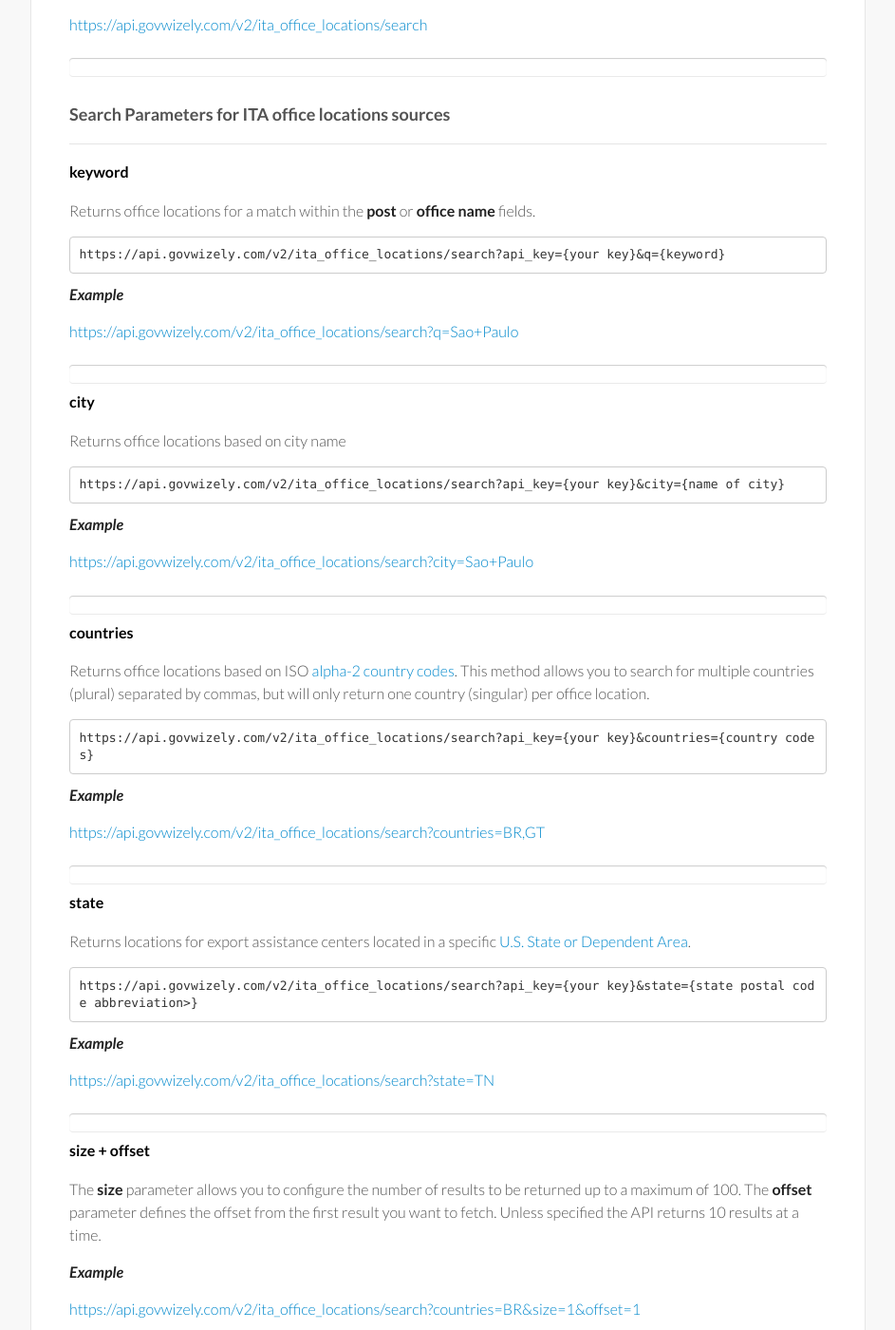
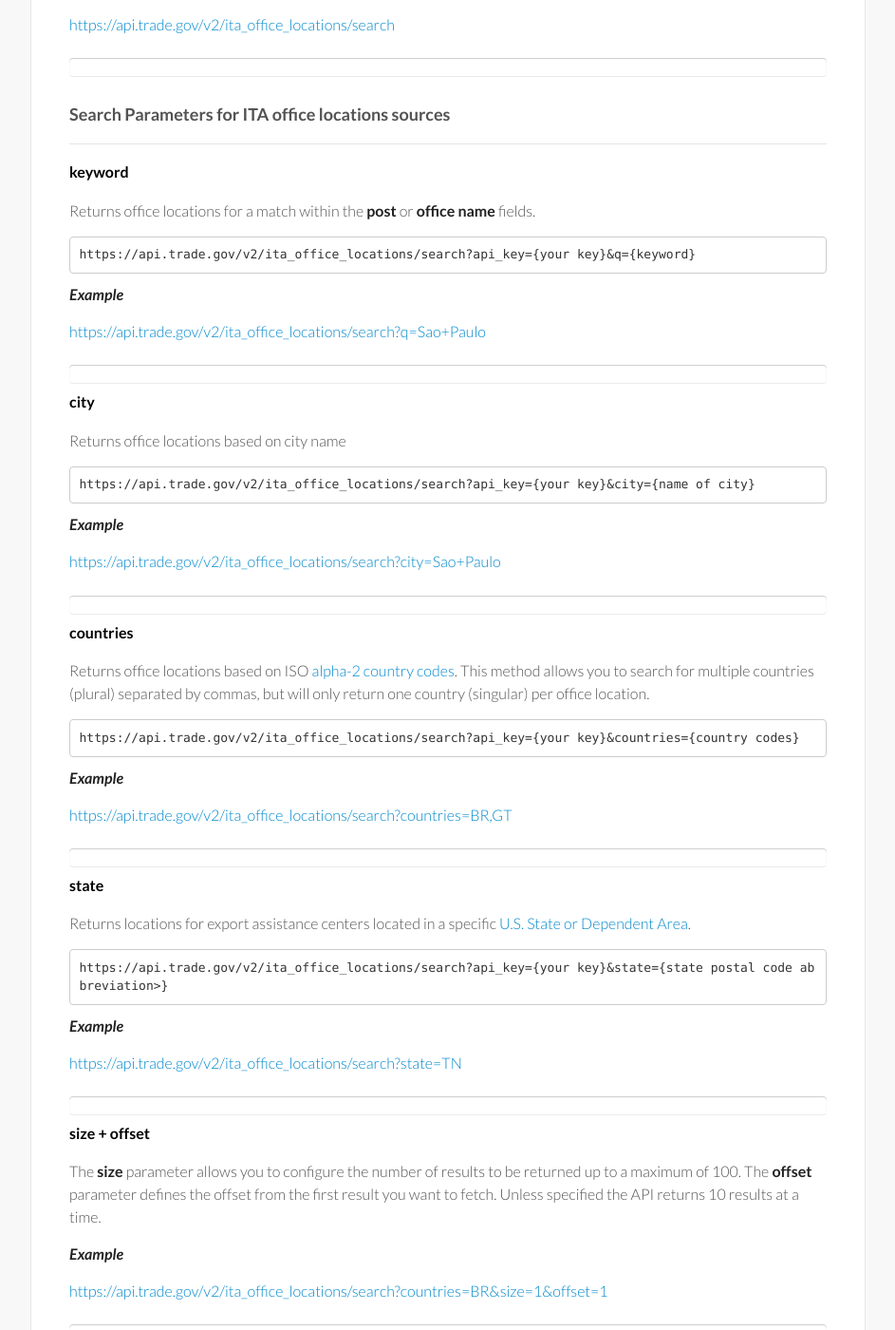
Before and after one commit to InternationalTradeAdministration/developerportal, a Jekyll site: the page built from _posts/v2/2015-02-24-ita-office-locations.md, in a window 1280 px wide and 1400 px high, scrolled down 498 px. Shown: the whole window at 95% size, without its empty margins (288-1231 px from the left). Built offline with Jekyll 4.4.1, drawn with Linux system fonts in a browser that asks for light colours; nearby versions of some CDN libraries; part of the change alters nothing that is shown.

Commit message:
set config

```diff
--- a/_config.yml
+++ b/_config.yml
@@ -11,8 +11,8 @@ exclude:
   - Gemfile.lock
   - vendor
 markdown: kramdown
-webservices_baseurl: 'https://api.govwizely.com'
-apikey: 'Jnl2JctPOiUL9x7HVFR2m8Sr'
+webservices_baseurl: 'https://api.trade.gov'
+apikey: 'd0lmowK8tvxPixAfm9sKOd_f'
 
 left_nav_available_apis:
 - text: Market Research Library
```
